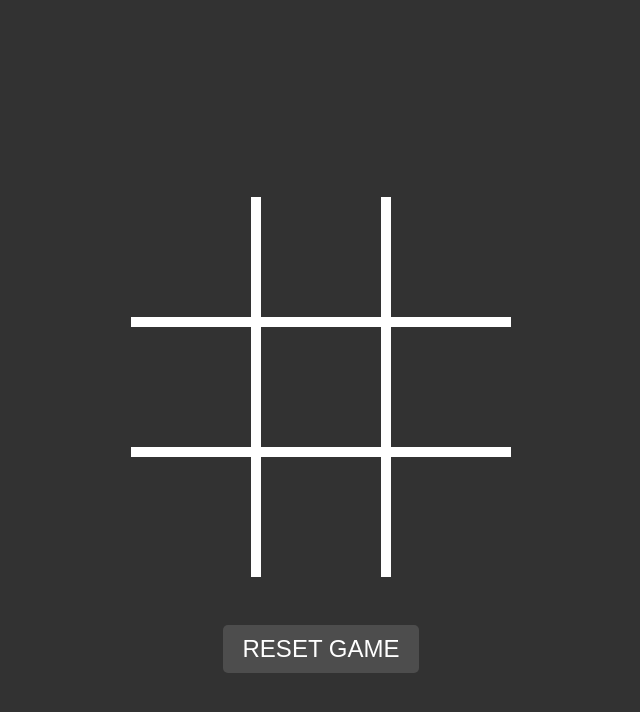
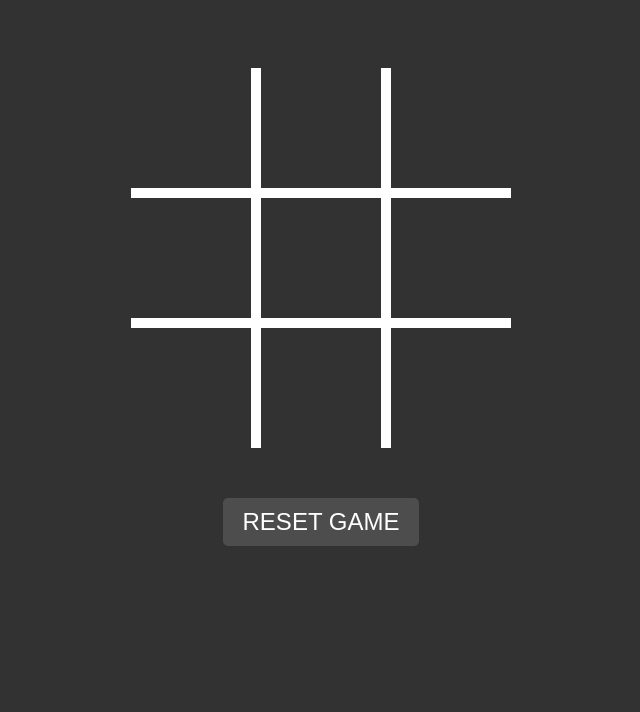
Before and after one commit to blueanoli/tictactoe, a plain HTML site: page index.html in a window 1280 px wide. Shown: the part 58-770 px from the top of the page, without its empty margins (319-959 px from the left). Drawn offline with Linux system fonts and the light colour scheme.

Commit message:
formatted code

```diff
--- a/script.js
+++ b/script.js
@@ -11,7 +11,7 @@ const winConditions = [
     [0, 4, 8], [2, 4, 6]            // Diagonalen
 ];
 
-function init(){
+function init() {
     render();
 }
 
@@ -36,7 +36,6 @@ function render() {
     }
 
     tableHTML += '</table>';
-
     document.getElementById('content').innerHTML = tableHTML;
 }
 
@@ -50,7 +49,7 @@ function handleClick(index, tdElement) {
             gameIsOver = true;
             drawWinLine(winningCondition); // Übergebe die Gewinnbedingung an drawWinLine
         } else {
-            currentPlayer = currentPlayer === 'circle' ? 'cross' : 'circle';
+            currentPlayer = currentPlayer === 'circle' ? 'cross' : 'circle'; // Wenn der aktuelle Spieler 'circle' ist dann ändere ihn zu 'cross' ansonsten zu 'circle'
         }
     }
 }
--- a/style.css
+++ b/style.css
@@ -16,8 +16,8 @@ h1 {
     display: flex;
     justify-content: center;
     align-items: center;
-    height: fit-content;
-    margin: 200px 0 0 0;
+    height: 60vh;
+    width: 100%;
 }
 table {
     border-collapse: separate;
@@ -53,7 +53,6 @@ tr:last-child th, tr:last-child td {
     display: flex;
     justify-content: center;
     align-items: center;
-    margin-top: 48px;
 }
 button {
     padding: 10px 20px;
```
